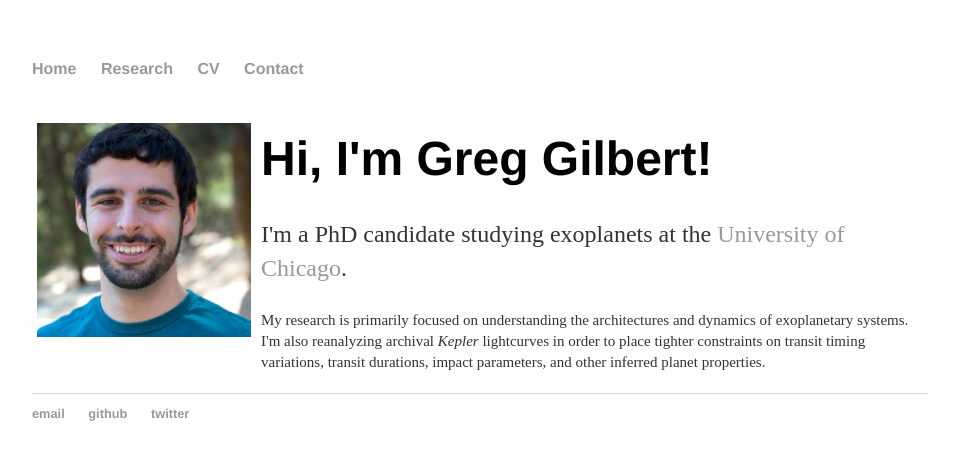
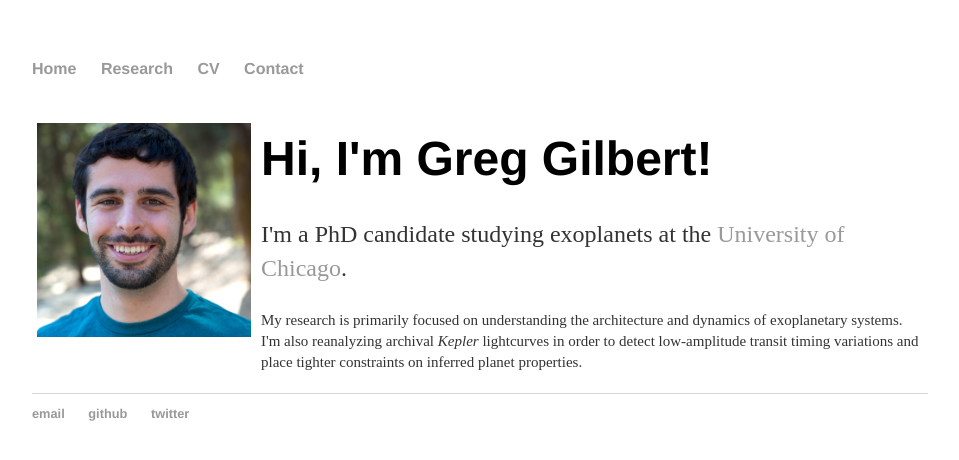
Before and after one commit to gjgilbert/gjgilbert.github.io, a Jekyll site: the page built from index.html, in a window 1280 px wide. Shown: the top 460 px of the page, without its empty margins (160-1119 px from the left). Built offline with Jekyll 4.4.1, drawn with Linux system fonts in a browser that asks for light colours.

Commit message:
Update index.html

```diff
--- a/index.html
+++ b/index.html
@@ -38,7 +38,7 @@ title: Greg Gilbert
 	  <div class="column right">
 	    <h1>Hi, I'm Greg Gilbert!</h1>
 	    <p>I'm a PhD candidate studying exoplanets at the <a href="https://astrophysics.uchicago.edu/">University of Chicago</a>.</p>
-	    <font size="1"><p>My research is primarily focused on understanding the architectures and dynamics of exoplanetary systems. I'm also reanalyzing archival <em>Kepler</em> lightcurves in order to place tighter constraints on transit timing variations, transit durations, impact parameters, and other inferred planet properties.</p></font>
+	    <font size="1"><p>My research is primarily focused on understanding the architecture and dynamics of exoplanetary systems. I'm also reanalyzing archival <em>Kepler</em> lightcurves in order to detect low-amplitude transit timing variations and place tighter constraints on inferred planet properties.</p></font>
 	  </div>
 	</div>
 </body>
```
